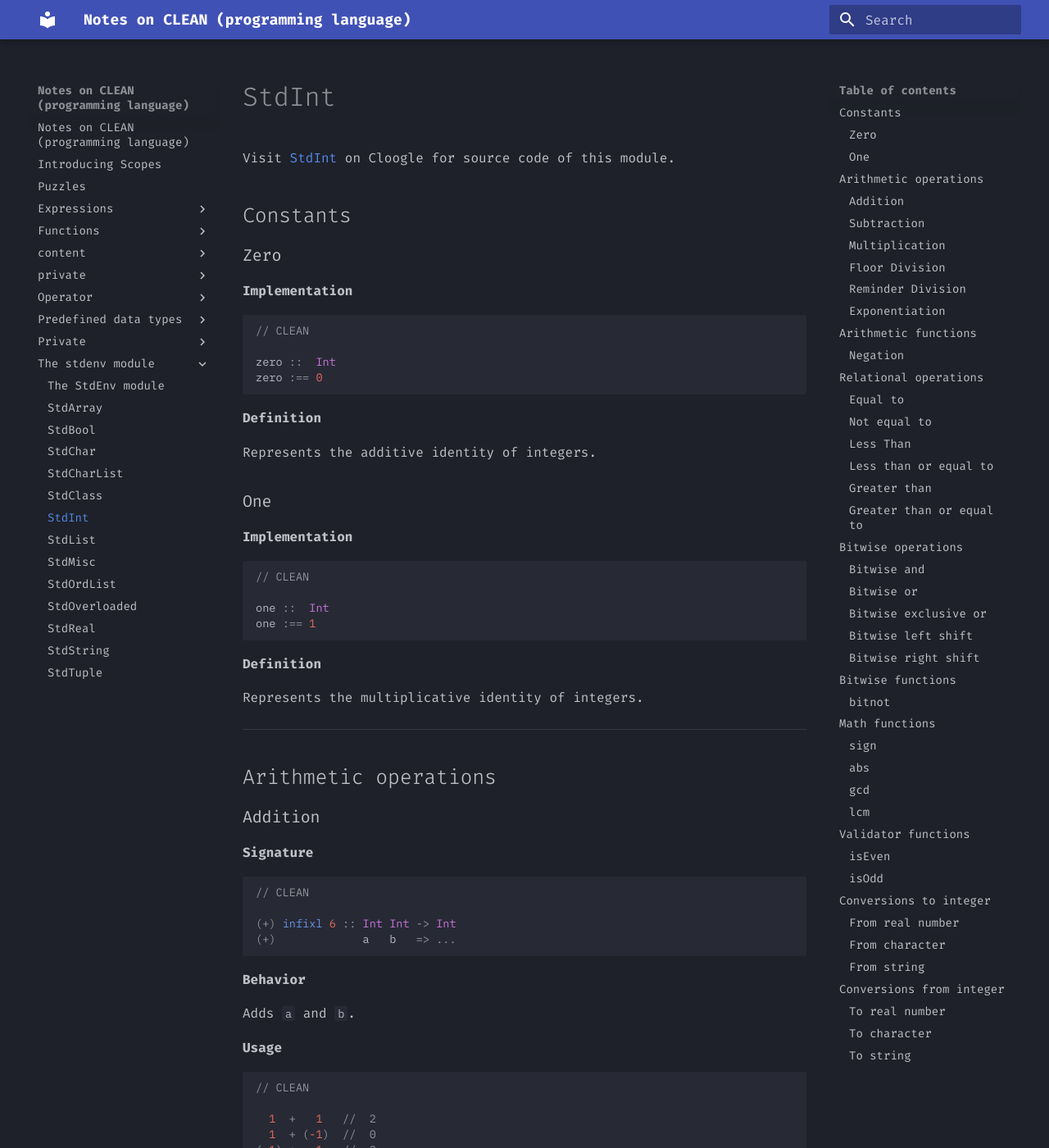
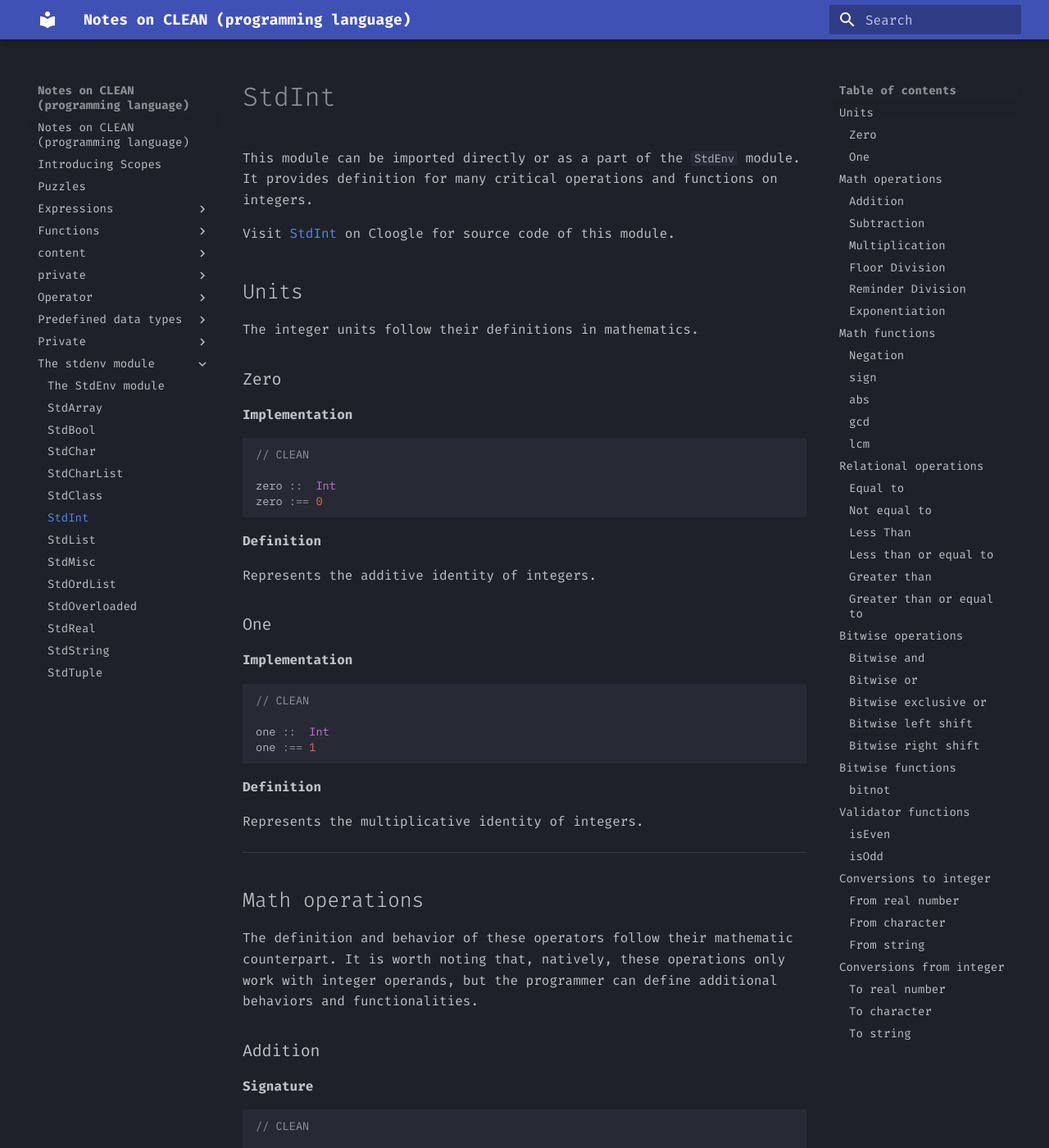
Before and after one commit to Eurydia/notes-on-clean-programming-language, an MkDocs documentation site: the page built from docs/the-stdenv-module/stdint.md, in a window 1280 px wide and 1400 px high. Shown: the whole window at 82% size. Built offline with MkDocs 1.6.1 and Material for MkDocs 9.7.7, drawn with Linux system fonts in a browser that asks for light colours; some of the changed text lies outside the part shown.

Commit message:
Update stdint.md

````diff
--- a/docs/the-stdenv-module/stdint.md
+++ b/docs/the-stdenv-module/stdint.md
@@ -1,8 +1,13 @@
 # StdInt
+
+This module can be imported directly or as a part of the `StdEnv` module.
+It provides definition for many critical operations and functions on integers.
 
 Visit [StdInt](https://cloogle.org/src/#base-stdenv/StdInt;icl;line=1) on Cloogle for source code of this module.
 
-## Constants
+## Units
+
+The integer units follow their definitions in mathematics.
 
 ### Zero
 
@@ -36,7 +41,10 @@
 
 ---
 
-## Arithmetic operations
+## Math operations
+
+The definition and behavior of these operators follow their mathematic counterpart.
+It is worth noting that, natively, these operations only work with integer operands, but the programmer can define additional behaviors and functionalities.
 
 ### Addition
 
@@ -129,7 +137,8 @@
 
 **Behavior**
 
-Divides `a` by `b`.
+Divides `a` by `b` rounds the result down to the nearest integer..
+
 Results in a silent run-time crash if `b` is zero.
 
 **Usage**
@@ -197,6 +202,7 @@
 **Behavior**
 
 Raises `a` to the power of `b`.
+
 Results in a run-time error if `b` is negative.
 
 ```console
@@ -216,7 +222,9 @@
 
 ---
 
-## Arithmetic functions
+## Math functions
+
+Some of these "functions" are unary operators, but there is no such thing as a unary operator in CLEAN, so to keep things tidy, I have decided to place them here.
 
 ### Negation
 
@@ -243,9 +251,113 @@
 ~(-1)  //  1
 ```
 
+### `sign`
+
+**Signature**
+
+```Clean
+// CLEAN
+
+sign :: Int -> Int
+sign    a   => ...
+```
+
+**Behavior**
+
+Returns the sign of `a`.
+
+**Usage**
+
+```Clean
+// CLEAN
+
+sign   1   //  1
+sign   0   //  0
+sign (-1)  // -1
+```
+
+### `abs`
+
+**Signature**
+
+```Clean
+// CLEAN
+
+abs :: Int -> Int
+abs    a   => ...
+```
+
+**Behavior**
+
+Returns the absolute value of `a`.
+
+**Usage**
+
+```Clean
+// CLEAN
+
+abs   1   // 1
+abs   0   // 0
+abs (-1)  // 1
+```
+
+### `gcd`
+
+**Signature**
+
+```Clean
+// CLEAN
+
+gcd :: Int Int -> Int
+gcd    a   b   => ...
+```
+
+**Behavior**
+
+Returns the greatest common divisor of `a` and `b`.
+
+**Usage**
+
+```Clean
+// CLEAN
+
+gcd   3    2   // 1
+gcd (-3)   2   // 1
+gcd   3  (-2)  // 1
+gcd (-3) (-2)  // 1
+```
+
+### `lcm`
+
+**Signature**
+
+```Clean
+// CLEAN
+
+lcm :: Int Int -> Int
+lcm    a   b   => ...
+```
+
+**Behavior**
+
+Returns the least common multiple of `a` and `b`.
+
+**Usage**
+
+```Clean
+// CLEAN
+
+lcm   3    2   // 6
+lcm (-3)   2   // 6
+lcm   3  (-2)  // 6
+lcm (-3) (-2)  // 6
+```
+
 ---
 
 ## Relational operations
+
+These relations behave in the exact same way as their math counterpart.
 
 ### Equal to
 
@@ -419,6 +531,10 @@
 
 ## Bitwise operations
 
+These operators and functions provide a method to interact with the bits of integers.
+
+A quick web search should provide more details about the formal definition of each bitwise operator.
+
 ### Bitwise and
 
 **Signature**
@@ -553,6 +669,8 @@
 
 ## Bitwise functions
 
+There is only one function which classifies under this section, its behavior is not well-documented.
+
 ### `bitnot`
 
 **Signature**
@@ -581,113 +699,9 @@
 
 ---
 
-## Math functions
+## Validator functions
 
-### `sign`
-
-**Signature**
-
-```Clean
-// CLEAN
-
-sign :: Int -> Int
-sign    a   => ...
-```
-
-**Behavior**
-
-Returns the sign of `a`.
-
-**Usage**
-
-```Clean
-// CLEAN
-
-sign   1   //  1
-sign   0   //  0
-sign (-1)  // -1
-```
-
-### `abs`
-
-**Signature**
-
-```Clean
-// CLEAN
-
-abs :: Int -> Int
-abs    a   => ...
-```
-
-**Behavior**
-
-Returns the absolute value of `a`.
-
-**Usage**
-
-```Clean
-// CLEAN
-
-abs   1   // 1
-abs   0   // 0
-abs (-1)  // 1
-```
-
-### `gcd`
-
-**Signature**
-
-```Clean
-// CLEAN
-
-gcd :: Int Int -> Int
-gcd    a   b   => ...
-```
-
-**Behavior**
-
-Returns the greatest common divisor of `a` and `b`.
-
-**Usage**
-
-```Clean
-// CLEAN
-
-gcd   3    2   // 1
-gcd (-3)   2   // 1
-gcd   3  (-2)  // 1
-gcd (-3) (-2)  // 1
-```
-
-### `lcm`
-
-**Signature**
-
-```Clean
-// CLEAN
-
-lcm :: Int Int -> Int
-lcm    a   b   => ...
-```
-
-**Behavior**
-
-Returns the least common multiple of `a` and `b`.
-
-**Usage**
-
-```Clean
-// CLEAN
-
-lcm   3    2   // 6
-lcm (-3)   2   // 6
-lcm   3  (-2)  // 6
-lcm (-3) (-2)  // 6
-```
-
----
-
-## Validator functions
+These function takes an integer as an argument and check whether it has a certain property or not.
 
 ### `isEven`
 
@@ -749,6 +763,8 @@
 
 ## Conversions to integer
 
+Natively, three types can convert to integer, namely, real numbers, characters, and strings.
+
 ### From real number
 
 **Signature**
@@ -762,7 +778,7 @@
 
 **Behavior**
 
-Rounds up or down `a` to its nearest integer.
+Rounds `a` up or down to its nearest integer.
 
 **Usage**
 
@@ -817,8 +833,11 @@
 
 **Behavior**
 
-It attempts to parse `a` as an integer.
-If it is unsuccessful, it returns zero.
+Parses `a` as an integer.
+Returns zero if when the parsing is unsuccessful.
+
+The string should only contain decimal digits and the minus sign.
+The parsing step will be unsuccessful if it contains any other character.
 
 **Usage**
 
@@ -836,7 +855,7 @@
 
 ## Conversions from integer
 
-The desired type must be unambiguous.
+The function responsible for type conversion is overloaded, it has the same parameter but different return type, so to use it, the desired type must be unambiguous.
 
 ### To real number
 
@@ -845,8 +864,8 @@
 ```Clean
 // CLEAN
 
-fromInt :: Real -> Int
-fromInt    a    => ...
+fromInt :: Int -> Real
+fromInt    a   => ...
 ```
 
 **Behavior**
````
Also changed, not shown: other parts of docs/the-stdenv-module/stdint.md (+8 -10 lines).
